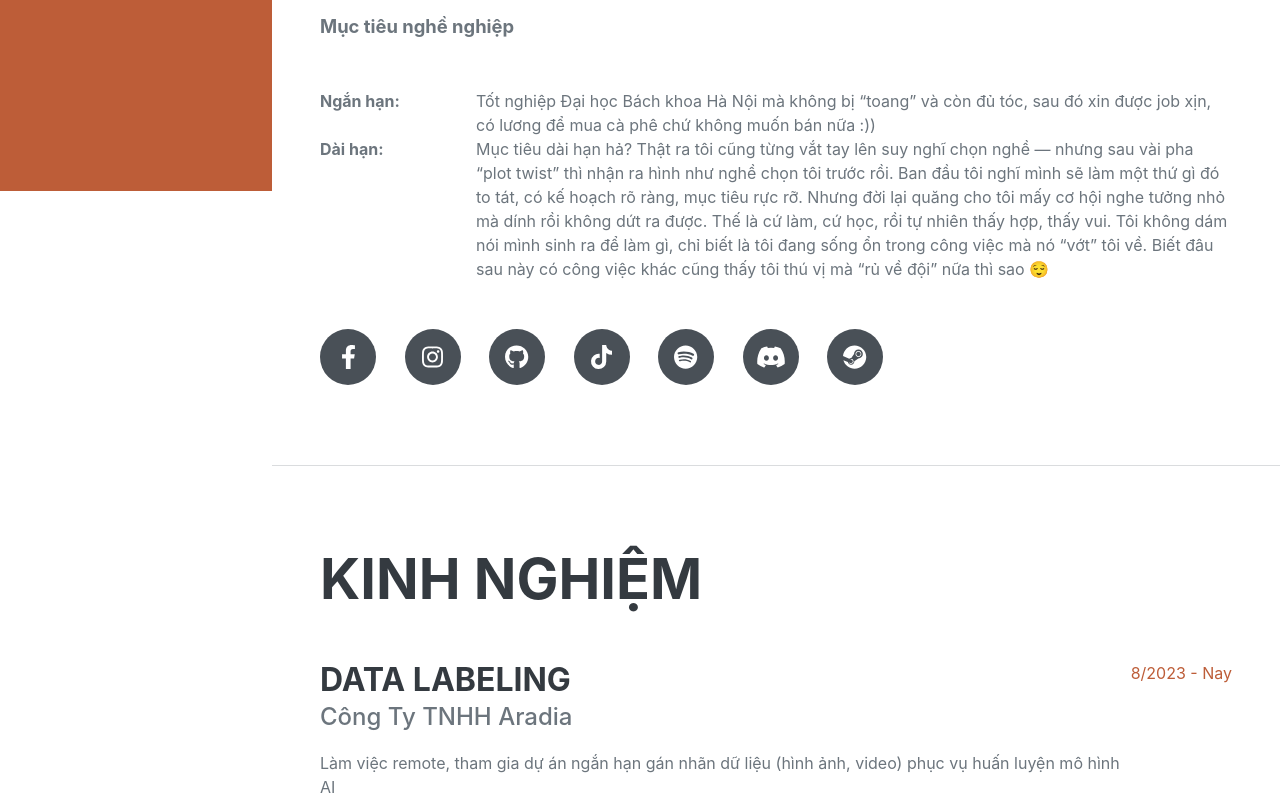
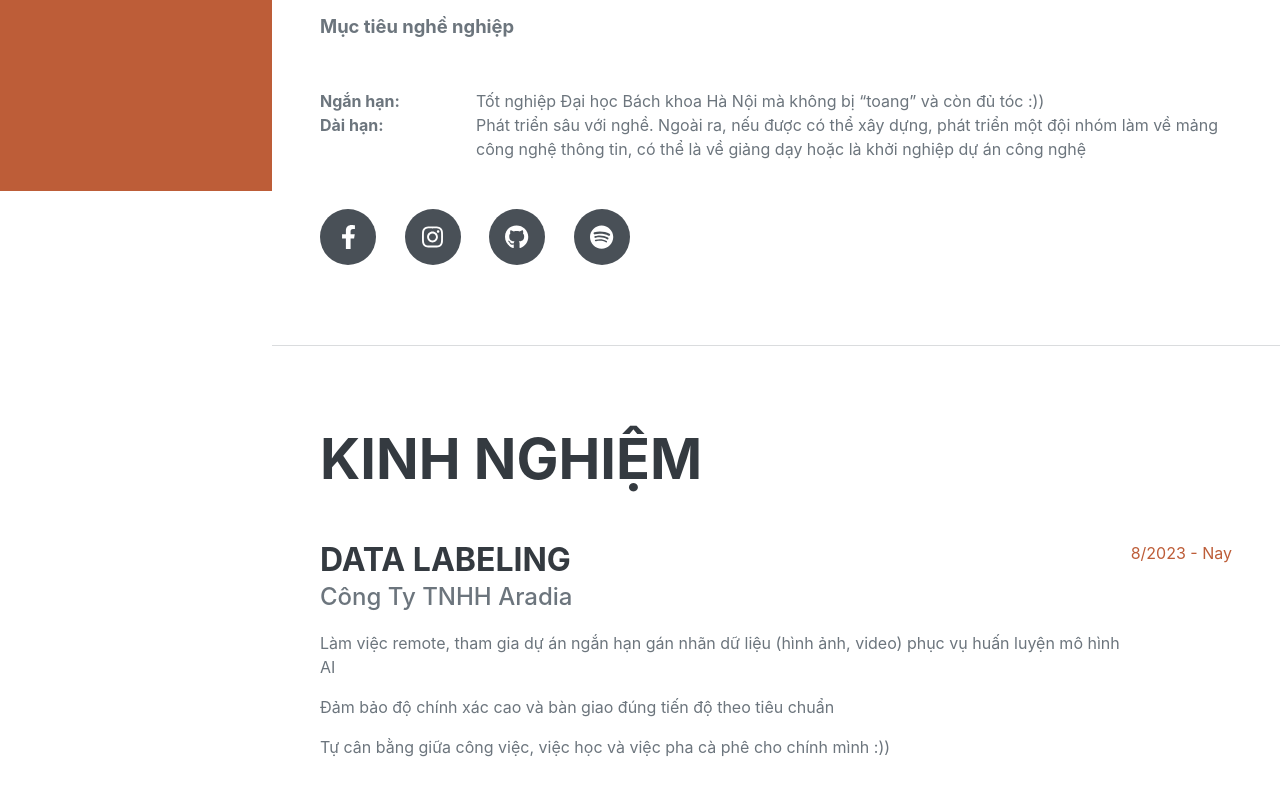
Before and after one commit to khaitangg/CV, a plain HTML site: page index.html in a window 1280 px wide. Shown: the part 609-1411 px from the top of the page. Drawn offline with nearby package versions, Linux system fonts and the light colour scheme; a web font is replaced by a local one.

Commit message:
Update index.html

```diff
--- a/index.html
+++ b/index.html
@@ -106,7 +106,7 @@
                             <b>Ngắn hạn:</b>
                         </div>
                         <div class="col-lg-10 col-8">
-                            Tốt nghiệp Đại học Bách khoa Hà Nội mà không bị “toang” và còn đủ tóc, sau đó xin được job xịn, có lương để mua cà phê chứ không muốn bán nữa :))
+                            Tốt nghiệp Đại học Bách khoa Hà Nội mà không bị “toang” và còn đủ tóc :))
                         </div>
                     </div>
                     <div class="row">
@@ -114,27 +114,19 @@
                             <b>Dài hạn:</b>
                         </div>
                         <div class="col-lg-10 col-8">
-                            Mục tiêu dài hạn hả? Thật ra tôi cũng từng vắt tay lên suy nghĩ chọn nghề — nhưng sau vài pha “plot twist” thì nhận ra hình như nghề chọn tôi trước rồi.
-Ban đầu tôi nghĩ mình sẽ làm một thứ gì đó to tát, có kế hoạch rõ ràng, mục tiêu rực rỡ. Nhưng đời lại quăng cho tôi mấy cơ hội nghe tưởng nhỏ mà dính rồi không dứt ra được. Thế là cứ làm, cứ học, rồi tự nhiên thấy hợp, thấy vui.
-Tôi không dám nói mình sinh ra để làm gì, chỉ biết là tôi đang sống ổn trong công việc mà nó “vớt” tôi về. Biết đâu sau này có công việc khác cũng thấy tôi thú vị mà “rủ về đội” nữa thì sao 😌
+                            Phát triển sâu với nghề. Ngoài ra, nếu được có thể xây dựng, phát triển một đội nhóm làm về mảng công nghệ thông tin, có thể là về giảng dạy hoặc là khởi nghiệp dự án công nghệ
                         </div>
                     </div>
                 </div>
                 <div class="social-icons">
                     <a class="social-icon" href="https://www.facebook.com/khaitang.69/" target="_blank"><i
                             class="fab fa-facebook-f"></i></a>
-                    <a class="social-icon" href="https://www.instagram.com/smthing.05/" target="_blank"><i
+                    <a class="social-icon" href="https://www.instagram.com/tuilapune2453//" target="_blank"><i
                             class="fab fa-instagram"></i></a>
                         <a class="social-icon" href="https://github.com/khaitangg" target="_blank"><i
                             class="fab fa-github"></i></a>
-                    <a class="social-icon" href="https://www.tiktok.com/@khaitanq" target="_blank"><i
-                            class="fab fa-tiktok"></i></a>
-                    <a class="social-icon" href="https://open.spotify.com/user/31ogcgbqfaz6ecqrdkyndrocxauu" target="_blank">
+                    <a class="social-icon" href="https://www.tiktok.com/@canasimui_1214/video/7564989199665958151?lang=vi-VN" target="_blank">
                             <i class="fab fa-spotify"></i></a>
-                    <a class="social-icon" href="https://discordapp.com/users/565887629531283456" target="_blank">
-                            <i class="fab fa-discord"></i></a>
-                    <a class="social-icon" href="https://steamcommunity.com/profiles/76561199549646890/" target="_blank">
-                            <i class="fab fa-steam"></i></a>
                 </div>
             </div>
         </section>
@@ -204,8 +196,7 @@ Tôi không dám nói mình sinh ra để làm gì, chỉ biết là tôi đang
                 <div class="d-flex flex-column flex-md-row justify-content-between mb-5">
                     <div class="flex-grow-1">
                          <h3 class="mb-0">Đại học Bách khoa Hà Nội</h3>
-                        <div class="subheading mb-3">Công nghệ giáo dục</div>
-                        <div>Sinh viên năm 3</div>
+                        <div>Sinh viên năm 3 Ngành Công nghệ Giáo dục</div>
                     </div>
                     <div class="flex-shrink-0"><span class="text-primary">8/2023 - Nay</span></div>
                 </div>
```
